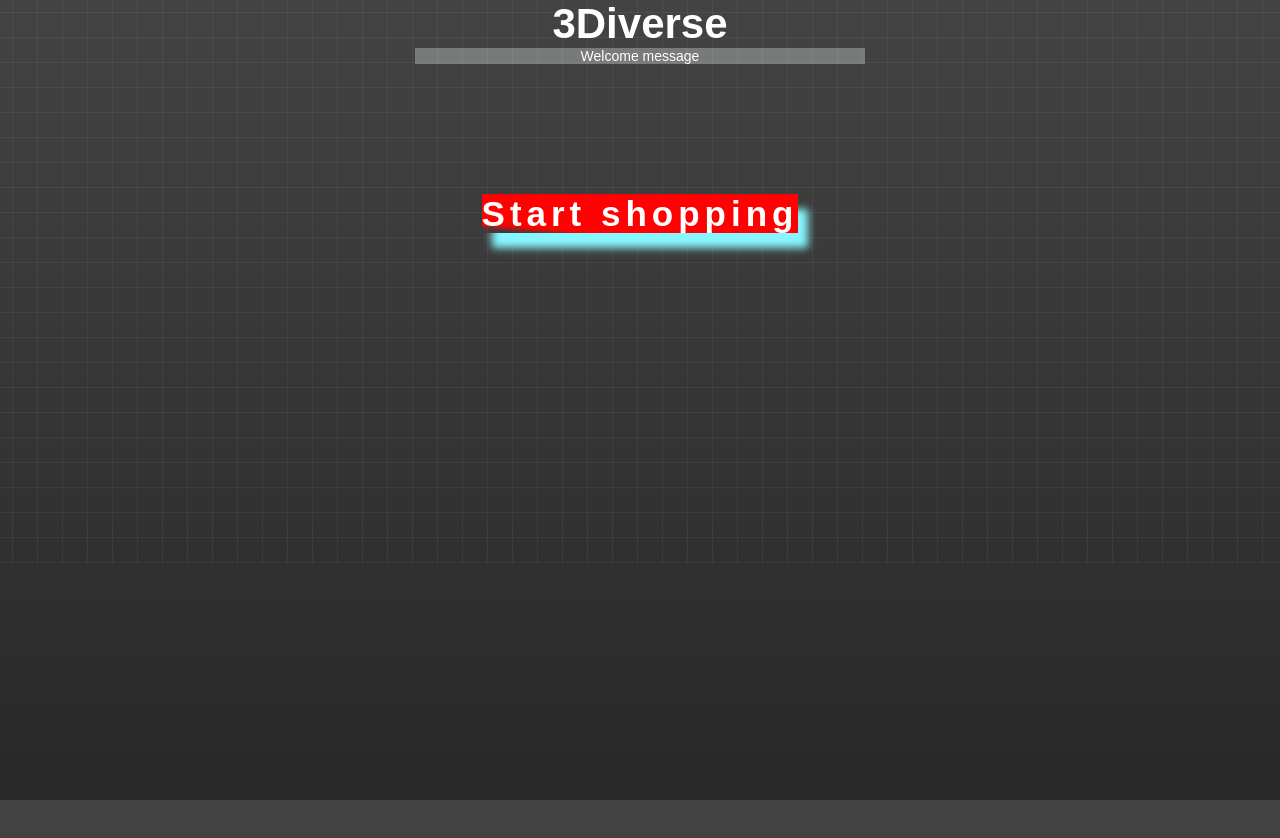
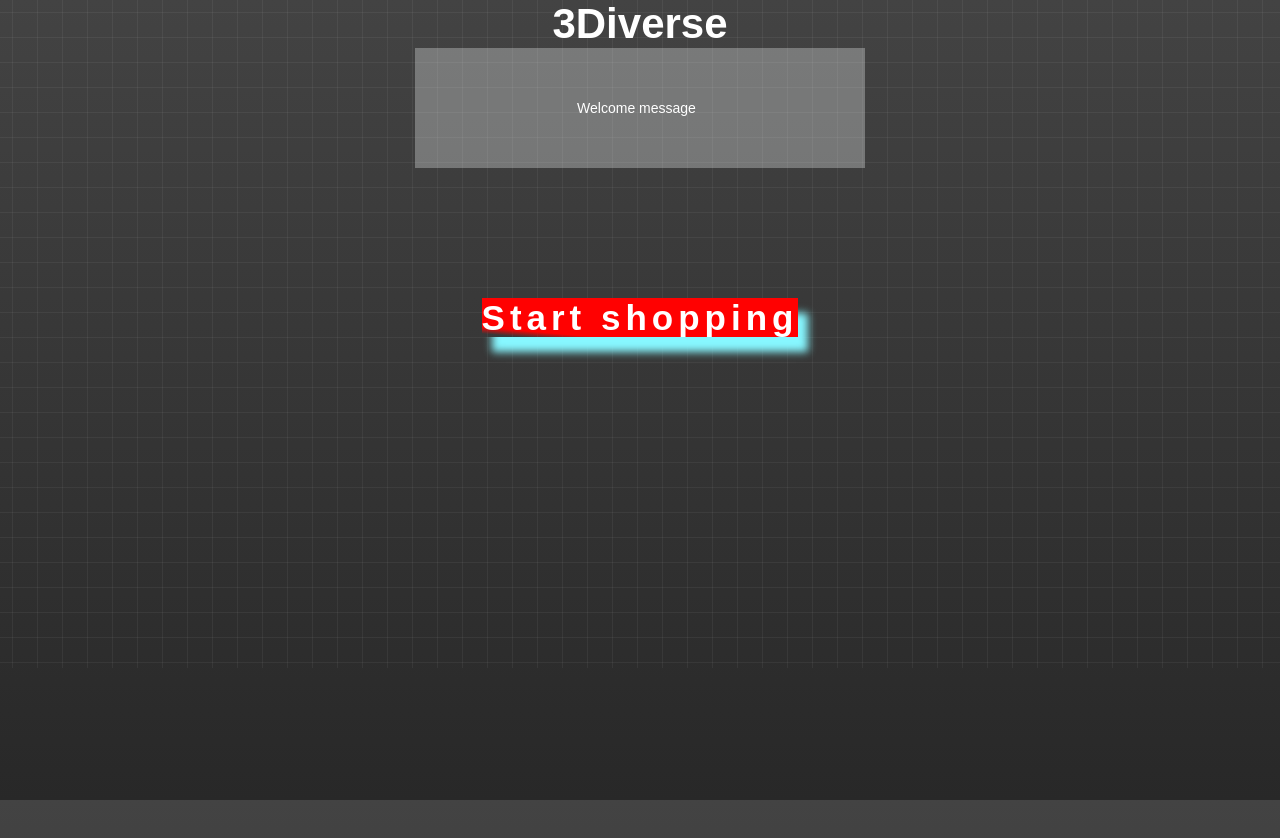
Before and after one commit to n1cerium/3Diverse, a React (Create React App) app in the folder ECommerceSite/my-react-app/: page /Welcome in a window 1280 px wide. Shown: the top 838 px of the page. Built offline with nearby package versions, Linux system fonts and the light colour scheme.

Commit message:
Update Home Page

```diff
--- a/ECommerceSite/my-react-app/src/Home.css
+++ b/ECommerceSite/my-react-app/src/Home.css
@@ -32,6 +32,7 @@ html {
   }
 
 
+
   /* Grey box*/
   html {
     font-size: 60%;
@@ -41,23 +42,30 @@ html {
     background-color: #333333;
     font-family: 'Rubik', sans-serif;
   }
+
   /* Inside text box */
-
   .quote-container {
     background-color: rgba(250, 255, 255, 0.293);
-    border-radius: 20;
-    padding: 4rem;
+    border-radius: 50;
+    padding: 60rem;
     color: #ffffff ;
-    font-size: 5rem;
-    margin-top: 55px;
+    font-size: 50rem;
+    margin-top: 5px;
+    width: 100px; /* Adjust the value as per your desired width */
+    height: 60px; /* Adjust the value as per your desired height */
+    display: flex;
+    justify-content: center; /* Change to flex-end */
+    align-items: center;
+    text-align: right;
+    height: 15vh; /* Added style */
   }
 
   .text-container,
   .credits {
-    text-align: center;
+    width: 63%; /*moving the text to left/right position*/
   }
 
-    /* Buttons*/
+/*Button for Store Page*/
 .button-cool,
 .button-cool:after {
 
@@ -74,6 +82,7 @@ html {
   outline: transparent;
   position: relative;
   top: -100px; /*button position*/
+
   user-select: none;
   -webkit-user-select: none;
   touch-action: manipulation;
```
Also changed, not shown: ECommerceSite/my-react-app/src/Home.js (line endings or trailing spaces).
